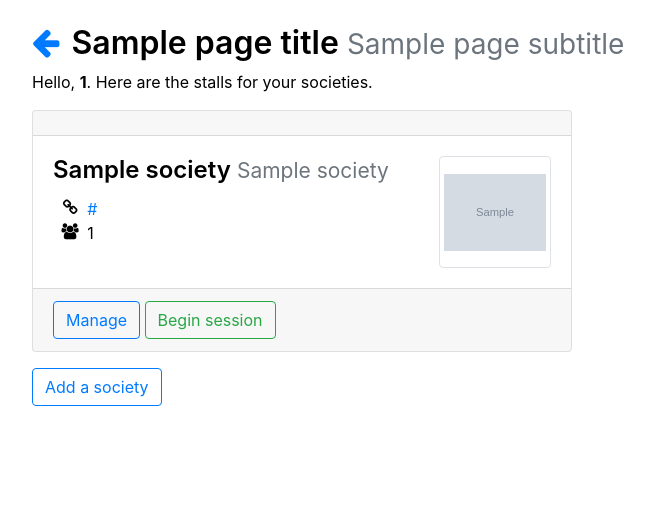
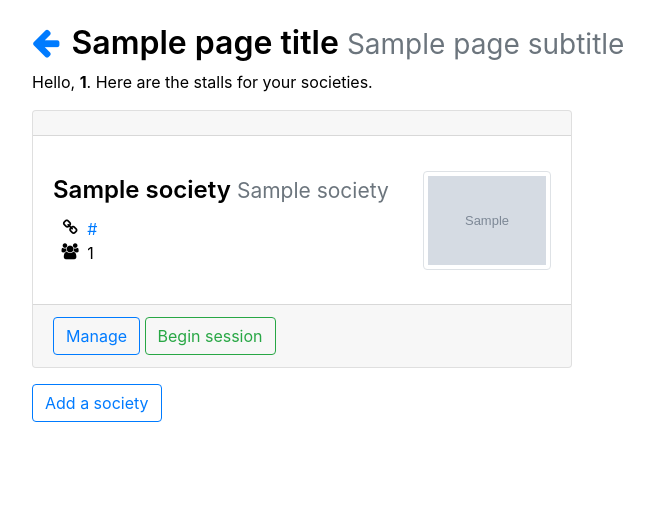
Before and after one commit to SRCF/lightbluetent, a Python web app: template lightbluetent/templates/home/home.html in a window 1280 px wide. Shown: the part 57-581 px from the top of the page, without its empty margins (53-707 px from the left). Run offline with Jinja, Linux system fonts and the light colour scheme; the template is opened without the code that fills it: most values are stand-ins (such as "Sample title", 1, 10 or a date in 2020); grey boxes marked "Sample" are stand-in pictures; some libraries are stand-ins or nearby versions; some web fonts are replaced.

```diff
--- a/lightbluetent/templates/home/directory.html
+++ b/lightbluetent/templates/home/directory.html
@@ -20,14 +20,14 @@
                 <div id="card-intro" class="d-flex justify-content-between">
                     {% set current_logo = "images/{}".format(society.logo) %}
                     {% if society.logo != config["DEFAULT_LOGO"] %}
-                    <div class="order-1 img-thumbnail d-flex align-items-center justify-content-center"
+                    <div class="ml-3 order-1 img-thumbnail d-flex align-items-center justify-content-center"
                         style="width:10vmax;height:10vmax;max-width:112px;max-height:112px;">
                         <img class="img-fluid" style="max-height:100%"
                             src="{{ url_for('static', filename=current_logo) }}" alt="Society logo" />
                     </div>
                     {% endif %}
                     <div>
-                        <h4 class="card-title">{{ society.name }} <small
+                        <h4 style="overflow-wrap:anywhere;" class="card-title">{{ society.name }} <small
                                 class="text-muted">{{ society.short_name }}</small>
                         </h4>
                         {% if running_meetings[society.bbb_id] %}
--- a/lightbluetent/templates/home/home.html
+++ b/lightbluetent/templates/home/home.html
@@ -14,20 +14,20 @@
             <div class="card-header" style="background-color: {{ society.banner_color }};">
             </div>
             <div class="card-body">
-                <div id="card-intro" class="d-flex justify-content-between">
+                <div id="card-intro" class="d-flex justify-content-between align-items-center">
                     {% set current_logo = "images/{}".format(society.logo) %}
                     {% if society.logo != config["DEFAULT_LOGO"] %}
-                    <div class="order-1 img-thumbnail d-flex align-items-center justify-content-center"
-                        style="width:10vmax;height:10vmax;max-width:112px;max-height:112px;">
-                        <img class="img-fluid" style="max-height:100%"
+                    <div class="ml-3 order-1 d-flex align-items-center justify-content-center"
+                        style="width:14vmax;height:14vmax;max-width:128px;max-height:128px;">
+                        <img class="img-fluid img-thumbnail" style="max-height:100%"
                             src="{{ url_for('static', filename=current_logo) }}" alt="Society logo" />
                     </div>
                     {% endif %}
                     <div>
-                        <h4 class="card-title">{{ society.name }} <small
+                        <h4 style="overflow-wrap:anywhere;" class="card-title">{{ society.name }} <small
                                 class="text-muted">{{ society.short_name }}</small>
                         </h4>
-                        <ul class="fa-ul">
+                        <ul class="fa-ul mb-0">
                             <li>
                                 <i class="fa fa-li fa-link" title="Stall URL"></i>
                                 <a
```
